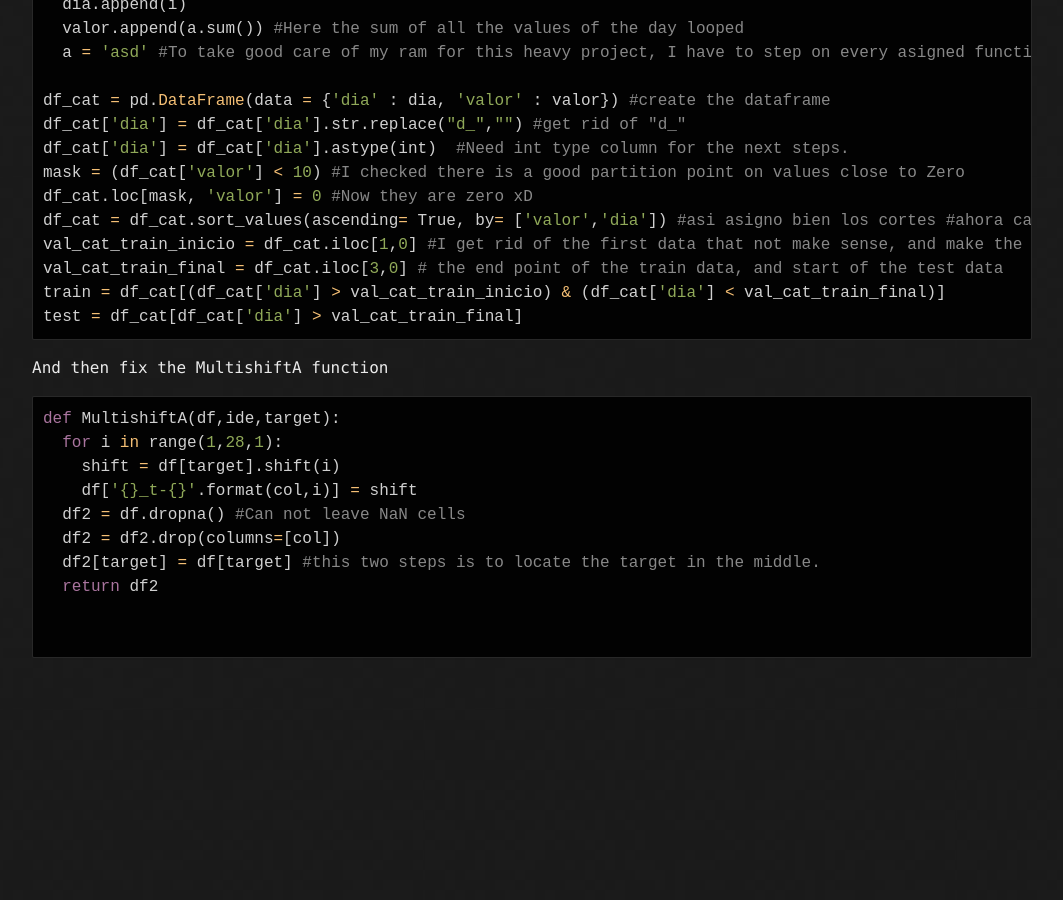
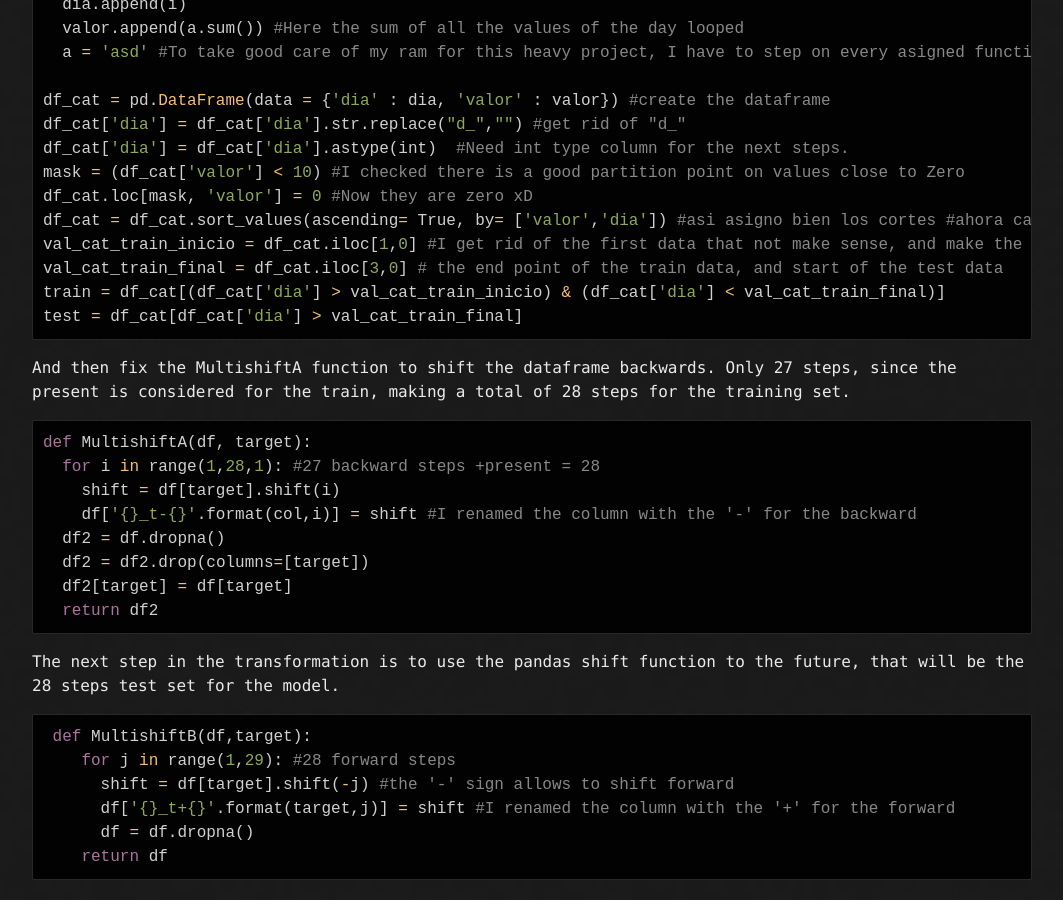
Before and after one commit to PaulB86UK/PP_ART, a Jekyll site: the page built from docs/2020/M5_Main.md, in a window 1280 px wide and 900 px high, scrolled down 887 px. Shown: the whole window, without its empty margins (108-1171 px from the left). Built offline with Jekyll 4.4.1, drawn with Linux system fonts in a browser that asks for light colours; our own code applies the rules of GitHub Pages for plain Markdown files; before the commit the page ends 1565 px from its top, so only the background shows below that; some of the changed text lies outside the part shown.

Commit message:
Update M5_Main.md

````diff
--- a/docs/2020/M5_Main.md
+++ b/docs/2020/M5_Main.md
@@ -47,16 +47,24 @@ train = df_cat[(df_cat['dia'] > val_cat_train_inicio) & (df_cat['dia'] < val_cat
 test = df_cat[df_cat['dia'] > val_cat_train_final]
 ```
 
-And then fix the MultishiftA function
+And then fix the MultishiftA function to shift the dataframe backwards. Only 27 steps, since the present is considered for the train, making a total of 28 steps for the training set.
 ```python
-def MultishiftA(df,ide,target):
-  for i in range(1,28,1):
+def MultishiftA(df, target):
+  for i in range(1,28,1): #27 backward steps +present = 28
     shift = df[target].shift(i)
-    df['{}_t-{}'.format(col,i)] = shift
-  df2 = df.dropna() #Can not leave NaN cells
-  df2 = df2.drop(columns=[col])
-  df2[target] = df[target] #this two steps is to locate the target in the middle.
+    df['{}_t-{}'.format(col,i)] = shift #I renamed the column with the '-' for the backward
+  df2 = df.dropna()
+  df2 = df2.drop(columns=[target])
+  df2[target] = df[target]
   return df2
+ ```
 
-
+ The next step in the transformation is to use the pandas shift function to the future, that will be the 28 steps test set for the model.
+ ```python
+ def MultishiftB(df,target):
+    for j in range(1,29): #28 forward steps
+      shift = df[target].shift(-j) #the '-' sign allows to shift forward
+      df['{}_t+{}'.format(target,j)] = shift #I renamed the column with the '+' for the forward
+      df = df.dropna()
+    return df
   ```
````
Also changed, not shown: other parts of docs/2020/M5_Main.md (+1 -1 lines).
